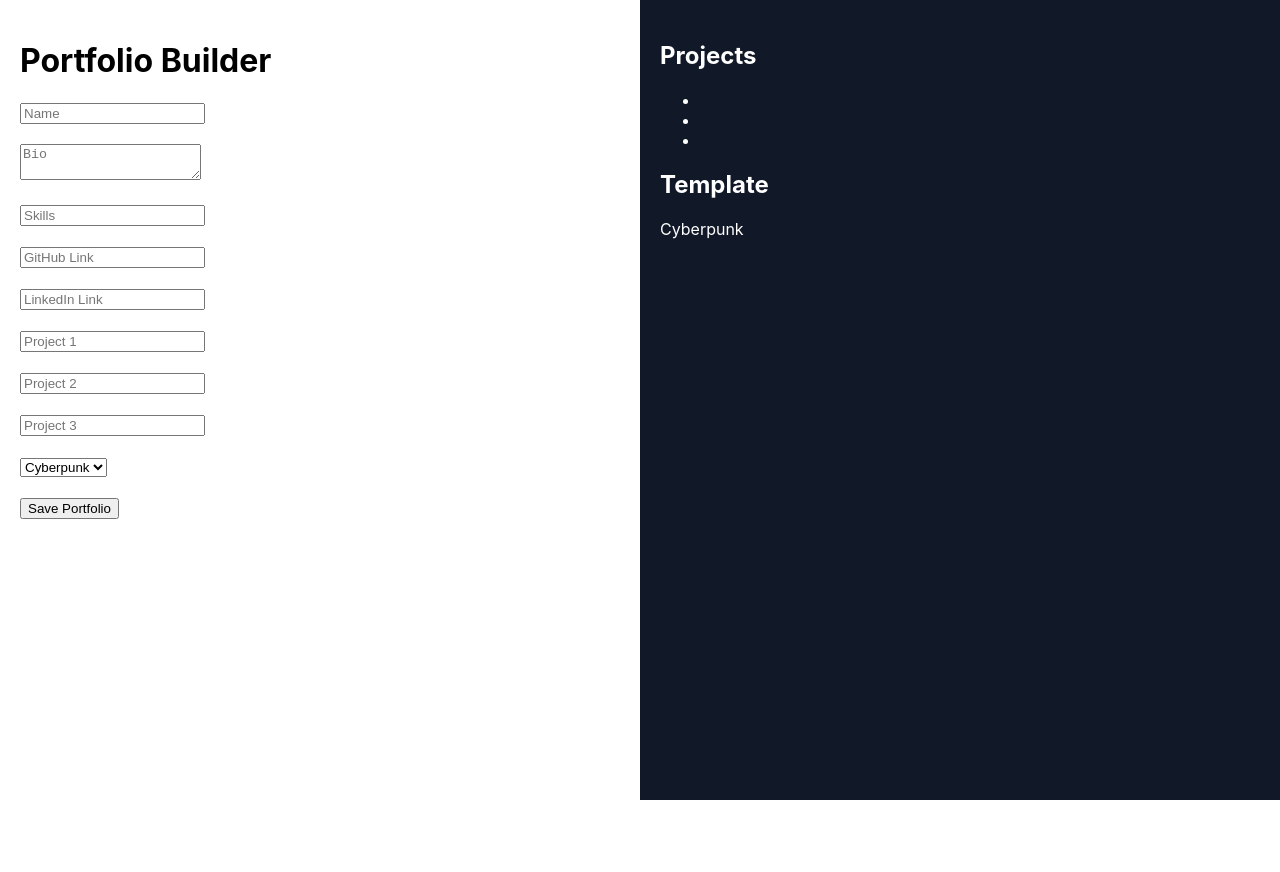
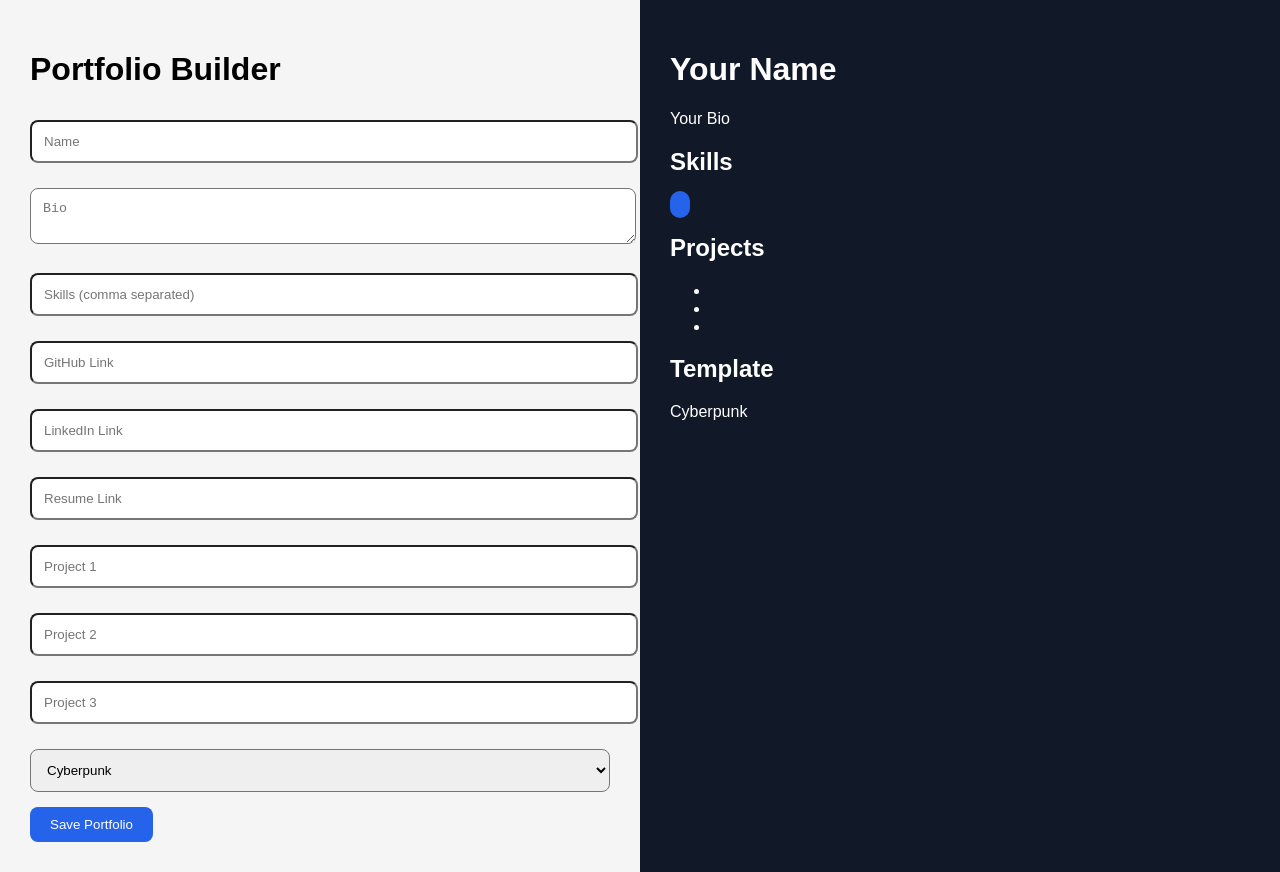
Before and after one commit to vaibhavwaghmode581-eng/codefolio-portfolio, a React (Create React App) app in the folder client/: page / in a window 1280 px wide. Before the commit the page ends 800 px from the top, so only its background shows below. Built offline with nearby package versions, Linux system fonts and the light colour scheme.

Commit message:
dashboard ui completed

```diff
--- a/client/src/App.css
+++ b/client/src/App.css
@@ -1,38 +1,45 @@
-.App {
-  text-align: center;
+body {
+  margin: 0;
+  font-family: Arial, sans-serif;
 }
 
-.App-logo {
-  height: 40vmin;
-  pointer-events: none;
+.container {
+  display: flex;
+  min-height: 100vh;
 }
 
-@media (prefers-reduced-motion: no-preference) {
-  .App-logo {
-    animation: App-logo-spin infinite 20s linear;
-  }
+.form-section {
+  width: 50%;
+  padding: 30px;
+  background: #f5f5f5;
 }
 
-.App-header {
-  background-color: #282c34;
-  min-height: 100vh;
-  display: flex;
-  flex-direction: column;
-  align-items: center;
-  justify-content: center;
-  font-size: calc(10px + 2vmin);
+.preview-section {
+  width: 50%;
+  padding: 30px;
+  background: #111827;
   color: white;
 }
 
-.App-link {
-  color: #61dafb;
+input,
+textarea,
+select {
+  width: 100%;
+  padding: 12px;
+  margin-top: 10px;
+  margin-bottom: 15px;
+  border-radius: 8px;
 }
 
-@keyframes App-logo-spin {
-  from {
-    transform: rotate(0deg);
-  }
-  to {
-    transform: rotate(360deg);
-  }
+button {
+  padding: 10px 20px;
+  border: none;
+  background: #2563eb;
+  color: white;
+  border-radius: 8px;
+  cursor: pointer;
 }
+
+button:hover {
+  background: #1d4ed8;
+}
--- a/client/src/dashboard/Dashboard.js
+++ b/client/src/dashboard/Dashboard.js
@@ -1,4 +1,5 @@
 import { useForm } from "react-hook-form";
+import "../App.css";
 
 function Dashboard() {
   const { register, watch } = useForm();
@@ -6,24 +7,19 @@ function Dashboard() {
   const data = watch();
 
   const handleSave = () => {
+    localStorage.setItem(
+      "portfolio",
+      JSON.stringify(data)
+    );
+
     alert("Portfolio Saved Successfully!");
   };
 
   return (
-    <div
-      style={{
-        display: "flex",
-        minHeight: "100vh",
-      }}
-    >
-      {/* Left Form */}
+    <div className="container">
+      {/* Form Section */}
 
-      <div
-        style={{
-          width: "50%",
-          padding: "20px",
-        }}
-      >
+      <div className="form-section">
         <h1>Portfolio Builder</h1>
 
         <input
@@ -31,84 +27,87 @@ function Dashboard() {
           {...register("name")}
         />
 
-        <br /><br />
-
         <textarea
           placeholder="Bio"
           {...register("bio")}
         />
 
-        <br /><br />
-
         <input
-          placeholder="Skills"
+          placeholder="Skills (comma separated)"
           {...register("skills")}
         />
-
-        <br /><br />
 
         <input
           placeholder="GitHub Link"
           {...register("github")}
         />
 
-        <br /><br />
-
         <input
           placeholder="LinkedIn Link"
           {...register("linkedin")}
         />
 
-        <br /><br />
+        <input
+          placeholder="Resume Link"
+          {...register("resume")}
+        />
 
         <input
           placeholder="Project 1"
           {...register("project1")}
         />
 
-        <br /><br />
-
         <input
           placeholder="Project 2"
           {...register("project2")}
         />
-
-        <br /><br />
 
         <input
           placeholder="Project 3"
           {...register("project3")}
         />
 
-        <br /><br />
+        <select {...register("template")}>
+          <option value="Cyberpunk">
+            Cyberpunk
+          </option>
 
-        <select {...register("template")}>
-          <option value="Cyberpunk">Cyberpunk</option>
-          <option value="Minimal">Minimal</option>
+          <option value="Minimal">
+            Minimal
+          </option>
         </select>
-
-        <br /><br />
 
         <button onClick={handleSave}>
           Save Portfolio
         </button>
       </div>
 
-      {/* Right Preview */}
+      {/* Preview Section */}
 
-      <div
+      <div className="preview-section">
+        <h1>{data.name || "Your Name"}</h1>
+
+        <p>{data.bio || "Your Bio"}</p>
+
+        <h2>Skills</h2>
+
+        <div>
+          {data.skills
+            ?.split(",")
+            .map((skill, index) => (
+              <span
+                key={index}
                 style={{
-          width: "50%",
-          background: "#111827",
-          color: "white",
-          padding: "20px",
+                  marginRight: "10px",
+                  padding: "5px 10px",
+                  background: "#2563eb",
+                  borderRadius: "10px",
                 }}
               >
-        <h1>{data.name}</h1>
-
-        <p>{data.bio}</p>
-
-        <h3>{data.skills}</h3>
+                {skill}
+              </span>
+            ))}
+        </div>
 
         <h2>Projects</h2>
 
@@ -122,8 +121,7 @@ function Dashboard() {
 
         <p>{data.template}</p>
 
-        <br />
-
+        <div style={{ marginTop: "20px" }}>
           {data.github && (
             <a
               href={data.github}
@@ -134,7 +132,7 @@ function Dashboard() {
             </a>
           )}
 
-        <br /><br />
+          {"  "}
 
           {data.linkedin && (
             <a
@@ -145,6 +143,19 @@ function Dashboard() {
               <button>LinkedIn</button>
             </a>
           )}
+
+          {"  "}
+
+          {data.resume && (
+            <a
+              href={data.resume}
+              target="_blank"
+              rel="noreferrer"
+            >
+              <button>Resume</button>
+            </a>
+          )}
+        </div>
       </div>
     </div>
   );
```
Lines whose indentation alone changed are shown as unchanged.
